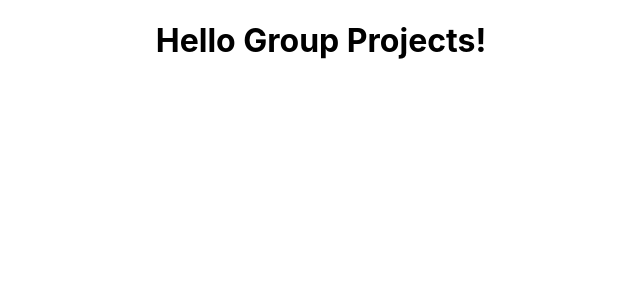
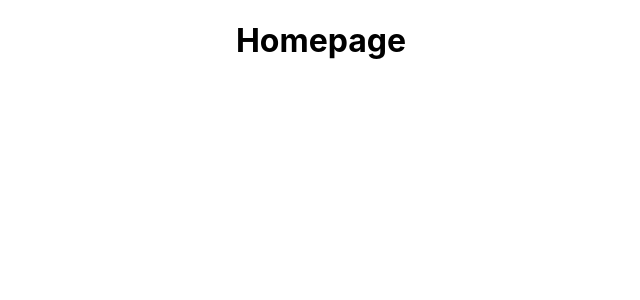
Before and after one commit to brite107/hackhers-ui, a React (Create React App) app: page / in a window 1280 px wide. Shown: the top 300 px of the page, without its empty margins (319-959 px from the left). Built offline with nearby package versions, Linux system fonts and the light colour scheme.

Commit message:
add homepage component

```diff
--- a/src/components/app/App.js
+++ b/src/components/app/App.js
@@ -1,10 +1,11 @@
 import React from 'react';
+import Homepage from '../homepage/Homepage';
 import './App.css';
 
 function App() {
   return (
     <div className="App">
-      <h1>Hello Group Projects!</h1>
+      <Homepage />
     </div>
   );
 }
--- /dev/null
+++ b/src/components/homepage/Homepage.js
@@ -0,0 +1,16 @@
+import React from 'react';
+
+/**
+ * @name Homepage
+ * @description Displays homepage content
+ * @returns homepage content
+ */
+const Homepage = () => {
+  return (
+    <div>
+      <h1>Homepage</h1>
+    </div>
+  );
+}
+
+export default Homepage;
```
Also changed, not shown: 1 other file (tests, documents, lock files or other folders).
